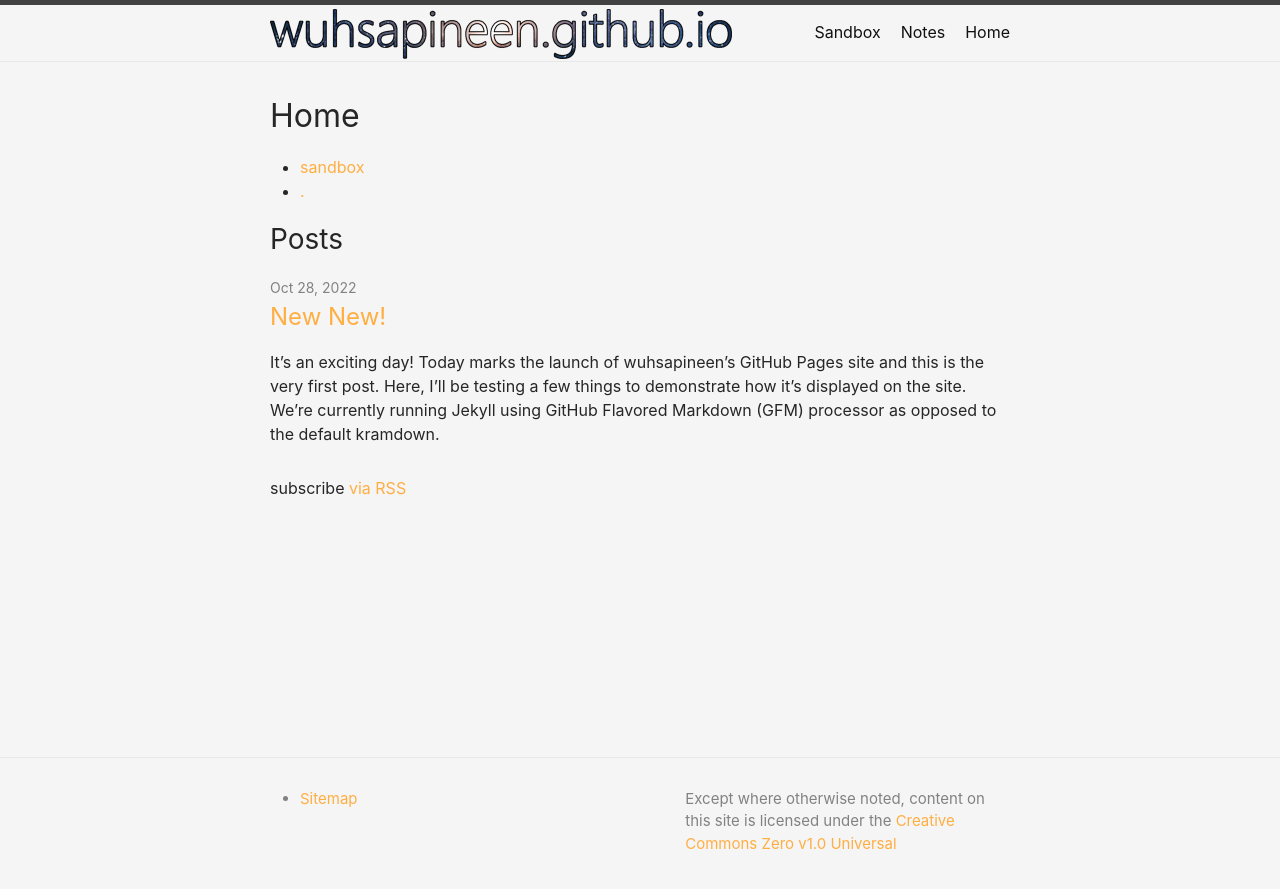
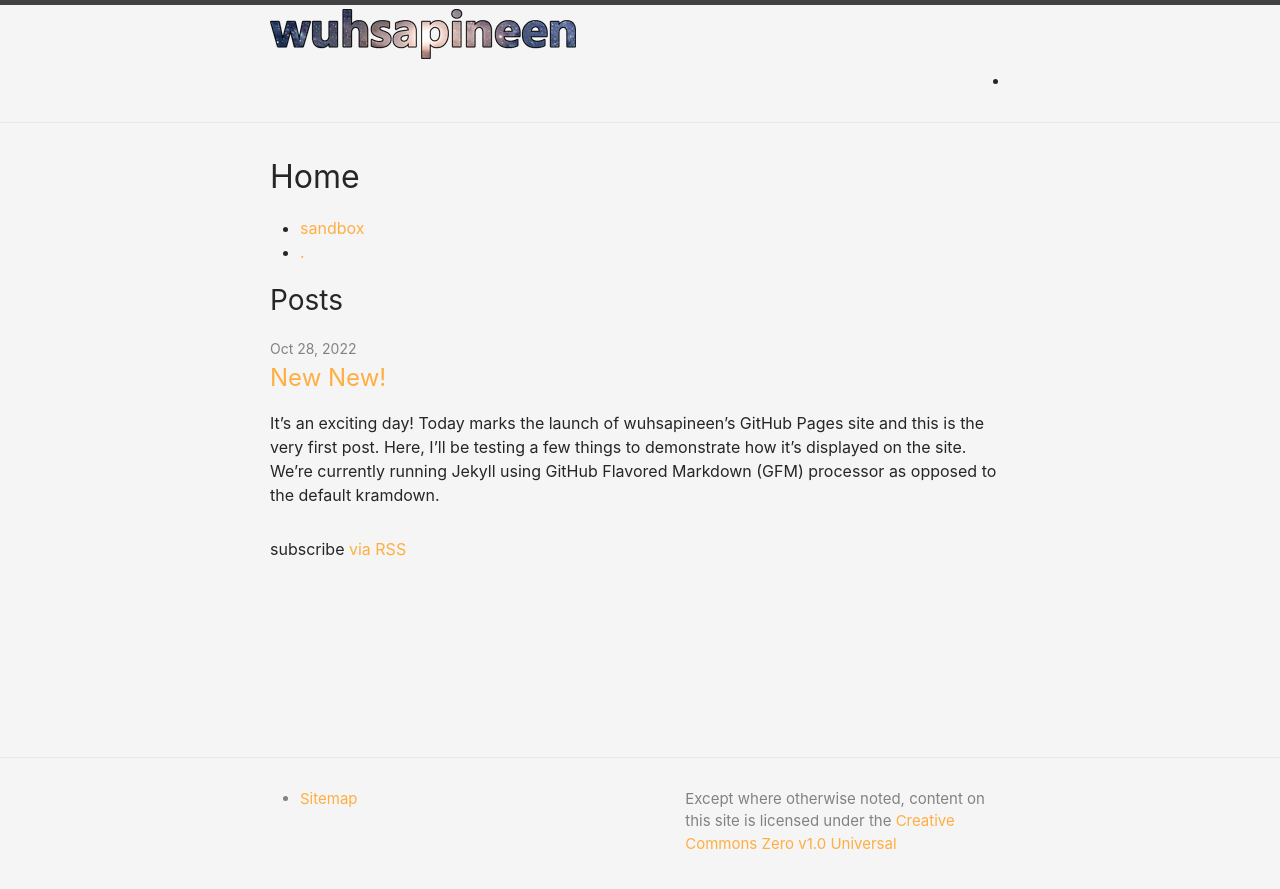
Before and after one commit to wuhsapineen/wuhsapineen.github.io, a Jekyll site: the page built from index.md, in a window 1280 px wide. Shown: the top 889 px of the page. Built offline with Jekyll 4.4.1, drawn with Linux system fonts in a browser that asks for light colours.

Commit message:
Update header.html

```diff
--- a/_includes/header.html
+++ b/_includes/header.html
@@ -3,28 +3,16 @@
     <div class="wrapper">
       {%- assign default_paths = site.pages | map: "path" -%}
       {%- assign page_paths = site.header_pages | default: default_paths -%}
-    <a class="site-title" rel="author" href="{{ "/" | relative_url }}"><img src="assets/images/wuhsapineen_full.png" /></a>
-
+      <a class="site-title" rel="author" href="{{ "/" | relative_url }}"><img src="assets/images/wuhsapineen_short.png" /></a><br />
+      <br />
       {%- if page_paths -%}
         <nav class="site-nav">
-        <input type="checkbox" id="nav-trigger" class="nav-trigger" />
-        <label for="nav-trigger">
-          <span class="menu-icon">
-            <svg viewBox="0 0 18 15" width="18px" height="15px">
-              <path d="M18,1.484c0,0.82-0.665,1.484-1.484,1.484H1.484C0.665,2.969,0,2.304,0,1.484l0,0C0,0.665,0.665,0,1.484,0 h15.032C17.335,0,18,0.665,18,1.484L18,1.484z M18,7.516C18,8.335,17.335,9,16.516,9H1.484C0.665,9,0,8.335,0,7.516l0,0 c0-0.82,0.665-1.484,1.484-1.484h15.032C17.335,6.031,18,6.696,18,7.516L18,7.516z M18,13.516C18,14.335,17.335,15,16.516,15H1.484 C0.665,15,0,14.335,0,13.516l0,0c0-0.82,0.665-1.483,1.484-1.483h15.032C17.335,12.031,18,12.695,18,13.516L18,13.516z"/>
-            </svg>
-          </span>
-        </label>
+          <div>
 
-        <div class="trigger">
-          {%- for path in page_paths -%}
-            {%- assign my_page = site.pages | where: "path", path | first -%}
-            {%- if my_page.title -%}
-              {%- if my_page.nav == true -%}
-              <a class="page-link" href="{{ my_page.url | relative_url }}">{{ my_page.title | escape }}</a>
-              {%- endif -%}
-            {%- endif -%}
-          {%- endfor -%}
+            <ul>
+                <li></li>
+            </ul>
+
           </div>
         </nav>
       {%- endif -%}
```
Lines whose indentation alone changed are shown as unchanged.
